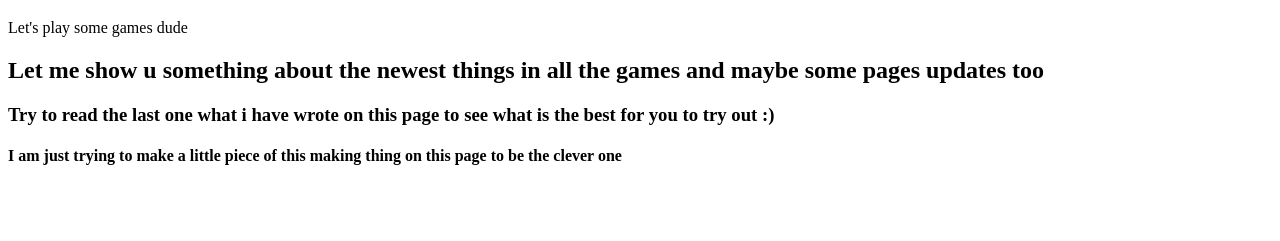
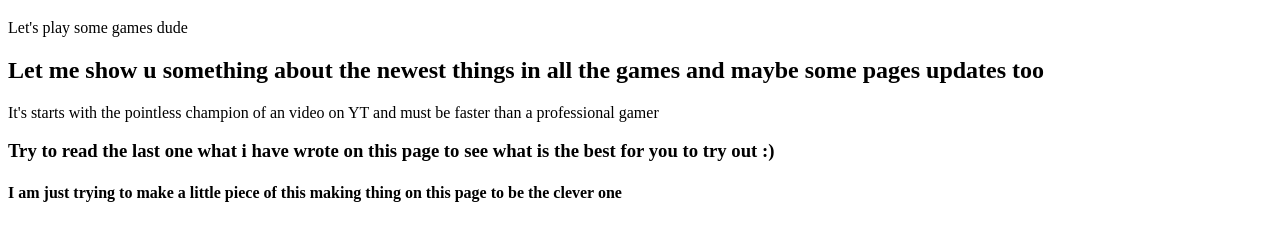
Before and after one commit to szekacs1gergo/jatekok, a plain HTML site: page index.html in a window 1280 px wide. Shown: the part 61-302 px from the top of the page. Drawn offline with Linux system fonts and the light colour scheme.

Commit message:
Update index.html

```diff
--- a/index.html
+++ b/index.html
@@ -1,9 +1,11 @@
 <!DOCTYPE html>
 <html>
 <head>
+<title> Some paragraphs are must contain some informations about the codes so i made it maybe </title>
 <h1> i am a big guy dude </h1>
 <p> Let's play some games dude </p>
 <h2> Let me show u something about the newest things in all the games and maybe some pages updates too </h2>
+<p2> It's starts with the pointless champion of an video on YT and must be faster than a professional gamer </p2>
 <h3> Try to read the last one what i have wrote on this page to see what is the best for you to try out :) </h3>
 <h4> I am just trying to make a little piece of this making thing on this page to be the clever one </h4>
 <body>
```
